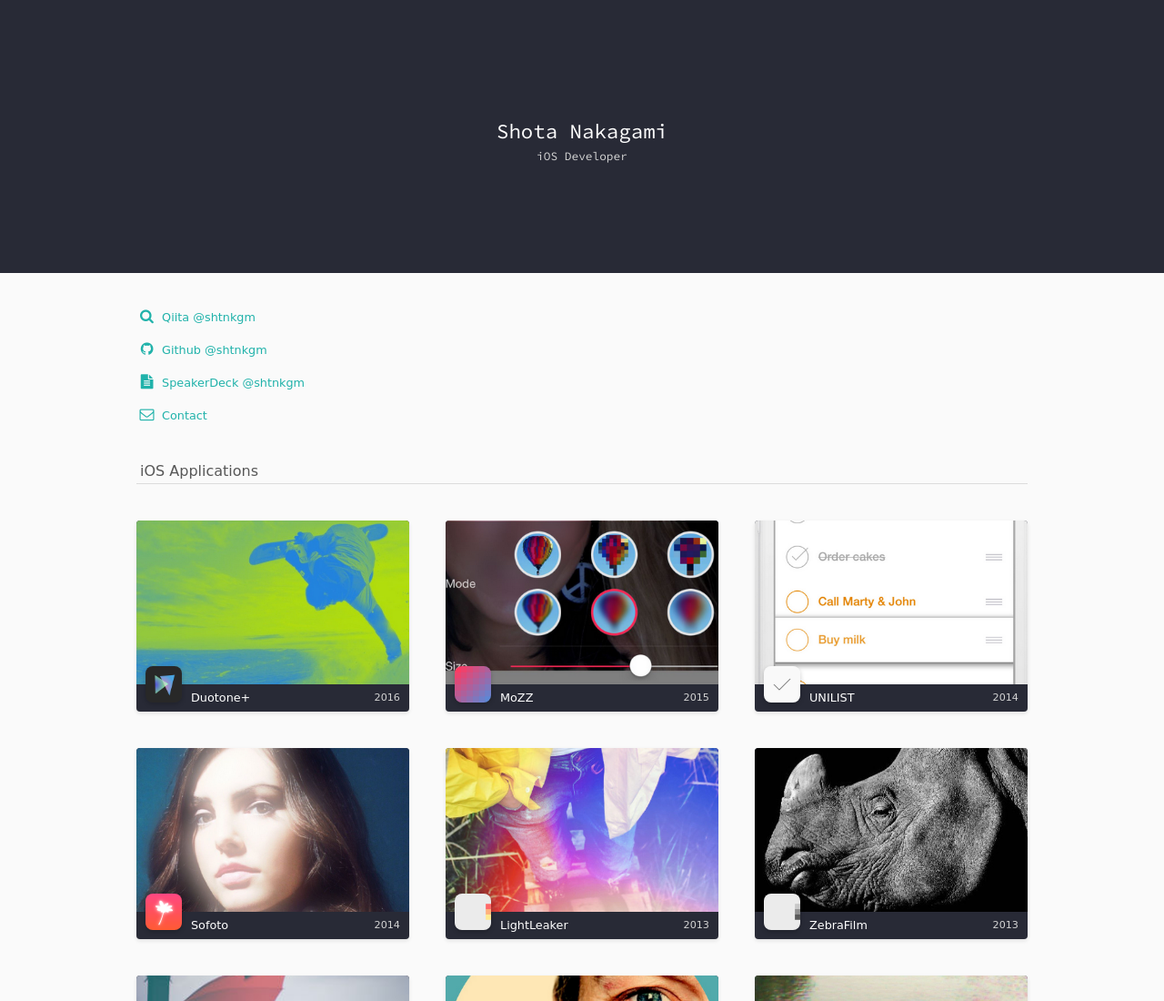
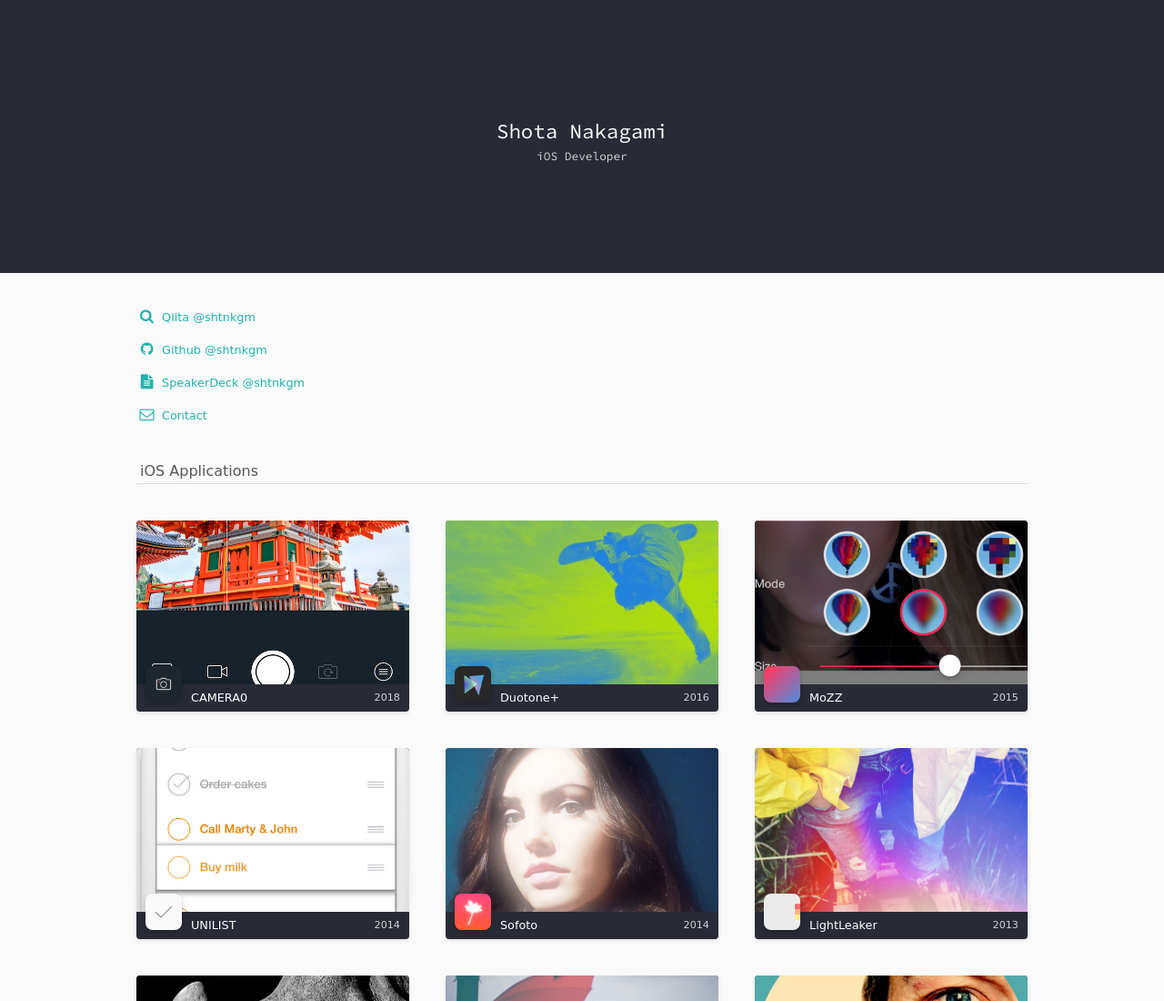
Before and after one commit to shtnkgm/shtnkgm.github.io, a plain HTML site: page index.html in a window 1280 px wide. Shown: the top 1100 px of the page at 91% size. Drawn offline with nearby package versions, Linux system fonts and the light colour scheme.

Commit message:
add CAMERA0

```diff
--- a/index.html
+++ b/index.html
@@ -49,6 +49,17 @@
 			<h1>iOS Applications</h1>
 
 			<div class="card_list">
+				<a href="https://itunes.apple.com/app/id1444755520?mt=8">
+					<div class="card fade-in">
+						<img class="card_image" src="./images/camera0_image.png">
+						<div class="card_label">
+							<img class="card_icon" src="./images/camera0_icon.png">
+							<div class="card_title">CAMERA0</div>
+							<div class="card_title_description">2018</div>
+						</div>
+					</div>
+				</a>
+
 				<a href="https://itunes.apple.com/app/id1124041623?mt=8">
 					<div class="card fade-in">
 						<img class="card_image" src="./images/duotoneplus_image.png">
```
Also changed, not shown: images/camera0_icon.png (added), images/camera0_image.png (added).
